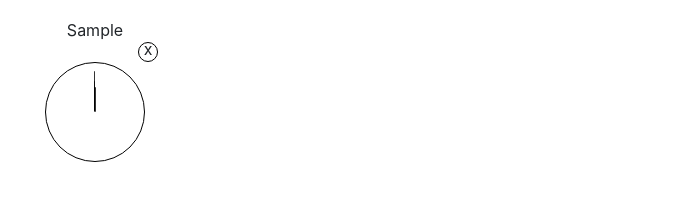
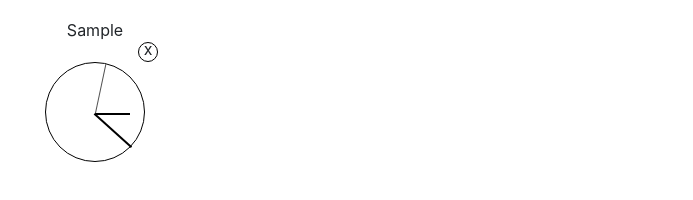
Before and after one commit to staceyviolet/react-practice-tasks, a React (Create React App) app: page / in a window 1280 px wide. Both pictures are taken after typing "Sample", "Sample" into the empty fields and a click on the button "Добавить". Shown: the part 346-546 px from the top of the page, without its empty margins (293-986 px from the left). Built offline with nearby package versions, Linux system fonts and the light colour scheme.

Commit message:
homework-6

```diff
--- a/src/components/WorldClock/Clock.jsx
+++ b/src/components/WorldClock/Clock.jsx
@@ -1,15 +1,50 @@
 import * as React from 'react'
 import './clock.css'
+import {useEffect, useState} from "react";
 
 export const Clock = ({clock, removeClock}) => {
+    const [time, setTime] = useState(new Date())
+
+    const formatTime = (time) => {
+        return time < 10 ? `0${time}` : time;
+    }
+
+    const hours = formatTime(time.getHours())
+    const minutes = formatTime(time.getMinutes())
+    const seconds = formatTime(time.getSeconds())
+
+    const secondsStyle = {
+        transform: `rotate(${seconds * 6}deg)`
+    };
+    const minutesStyle = {
+        transform: `rotate(${minutes * 6}deg)`
+    };
+    const hoursStyle = {
+        transform: `rotate(${hours * 30}deg)`
+    };
+
+    useEffect(() => {
+        const interval = setInterval(handleDate, 1000)
+
+        return () => {
+            clearInterval(interval)
+        }
+    }, [time])
+
+    const handleDate = () => {
+        const date = new Date();
+        date.setHours(date.getHours() + clock.timezone)
+        setTime(date)
+    }
+
     return (
         <div className={"clock"}>
             <div className={"clock__name"}>{clock.name}</div>
             <div className={"clock__delete"} onClick={() => removeClock(clock.id)}>x</div>
             <div className={"clock__face"}>
-                <div className={"clock__hand hour"}></div>
-                <div className={"clock__hand minute"}></div>
-                <div className={"clock__hand second"}></div>
+                <div className={"clock__hand hour"} style={hoursStyle}/>
+                <div className={"clock__hand minute"} style={minutesStyle}/>
+                <div className={"clock__hand second"} style={secondsStyle}/>
                 {clock.timeZone}
             </div>
         </div>
--- a/src/components/WorldClock/clock.css
+++ b/src/components/WorldClock/clock.css
@@ -21,33 +21,25 @@
 
 .clock__hand {
     position: absolute;
-    background: black;
-    border-radius: 10px;
-    transform-origin: bottom;
+    left: 50%;
+    width: 50px;
+    height: 50px;
+    transform-origin: bottom left;
 }
 
 .hour {
-    width: 1.8%;
-    height: 25%;
-    top: 25%;
-    left: 48.85%;
-    opacity: 0.8;
+    width: 35px;
+    height: 35px;
+    top: 15px;
+    border-left:solid 2px #000;
 }
 
 .minute {
-    width: 1.6%;
-    height: 30%;
-    top: 19%;
-    left: 48.9%;
-    opacity: 0.8;
+    border-left:solid 2px #000;
 }
 
 .second {
-    width: 1%;
-    height: 40%;
-    top: 9%;
-    left: 49.25%;
-    opacity: 0.8;
+    border-left:solid 1px #525252;
 }
 
 .clock__delete {
```
